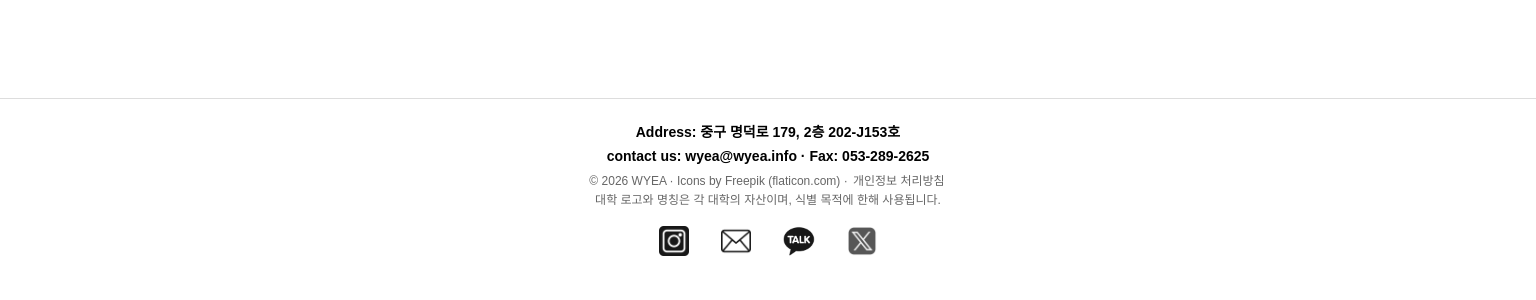
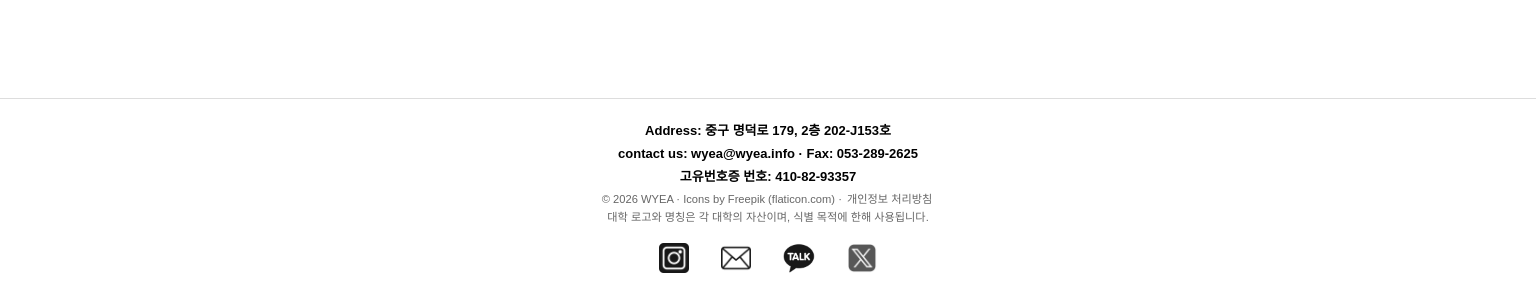
Before and after one commit to wyeaKR/WYEA-frontend, a Vue app: page /user/posts in a window 1536 px wide. Shown: the part 962-1262 px from the top of the page. Built offline with nearby package versions, Linux system fonts and the light colour scheme; what quasar would draw is missing.

Commit message:
고유번호증 추가

```diff
--- a/src/App.vue
+++ b/src/App.vue
@@ -31,6 +31,7 @@
       <div class="frfooter-top">
         <p>Address: 중구 명덕로 179, 2층 202-J153호</p>
         <p>contact us: wyea@wyea.info · Fax: 053-289-2625</p>
+        <p class="registration-number">고유번호증 번호: 410-82-93357</p>
       </div>
       <div class="frfooter-middle">
         <p>
@@ -207,7 +208,7 @@ onBeforeUnmount(() => {
   padding: 20px;
   text-align: center;
   border-top: 1px solid #ddd;
-  font-size: 14px;
+  font-size: calc((14px) * 0.93);
   line-height: 1.6;
 
   position: static;
@@ -219,14 +220,18 @@ onBeforeUnmount(() => {
   color: #000;
   margin: 2px 0;
   font-weight: bold;
-  font-size: clamp(14px, calc(.72vw + .18px), 18.62px);
+  font-size: calc((clamp(14px, calc(.72vw + .18px), 18.62px)) * 0.93);
 }
 
 .frfooter .frfooter-middle p {
   margin: 4px 0;
-  font-size: clamp(12px, .625vw, 16px);
+  font-size: calc((clamp(12px, .625vw, 16px)) * 0.93);
   color: #666;
   line-height: 1.6;
+}
+
+.frfooter .frfooter-top .registration-number {
+  font-weight: bold;
 }
 
 .frfooter .frfooter-middle a {
--- a/src/views/HomeView.vue
+++ b/src/views/HomeView.vue
@@ -344,6 +344,7 @@ onBeforeUnmount(() => {
       <p>
         Contact us: wyea@wyea.info · Fax: 053-289-2625
       </p>
+      <p class="registration-number">고유번호증 번호: 410-82-93357</p>
     </div>
     <div class="footer-middle">
       <p>
@@ -930,7 +931,7 @@ onBeforeUnmount(() => {
   padding: 20px;
   text-align: center;
   border-top: 1px solid #ddd;
-  font-size: 14px;
+  font-size: calc((14px) * 0.93);
   line-height: 1.6;
 
   position: fixed;
@@ -952,13 +953,17 @@ onBeforeUnmount(() => {
   color: #000;
   margin: 2px 0;
   font-weight: bold;
-  font-size: clamp(14px, calc(.72vw + .18px), 19px);
+  font-size: calc((clamp(14px, calc(.72vw + .18px), 19px)) * 0.93);
 }
 
 /* ===== middle 영역 ===== */
+.footer .footer-top .registration-number {
+  font-weight: bold;
+}
+
 .footer .footer-middle p {
   margin: 4px 0;
-  font-size: clamp(12px, .625vw, 16px);
+  font-size: calc((clamp(12px, .625vw, 16px)) * 0.93);
   color: #666;
   line-height: 1.6;
 }
@@ -1041,7 +1046,7 @@ onBeforeUnmount(() => {
     --footer-unit: calc(100vw / 1920);
     padding: calc(20 * var(--footer-unit));
     bottom: calc(-200 * var(--footer-unit));
-    font-size: calc(14 * var(--footer-unit));
+    font-size: calc((calc(14 * var(--footer-unit))) * 0.93);
     clip-path: inset(0 37% 0 37% round calc(64 * var(--footer-unit)) calc(64 * var(--footer-unit)) 0 0);
   }
 
@@ -1049,12 +1054,12 @@ onBeforeUnmount(() => {
 
   .footer .footer-top p {
     margin: calc(2 * var(--footer-unit)) 0;
-    font-size: calc(14.004 * var(--footer-unit));
+    font-size: calc((calc(14.004 * var(--footer-unit))) * 0.93);
   }
 
   .footer .footer-middle p {
     margin: calc(4 * var(--footer-unit)) 0;
-    font-size: calc(12 * var(--footer-unit));
+    font-size: calc((calc(12 * var(--footer-unit))) * 0.93);
   }
 
   .footer .footer-bottom {
```
